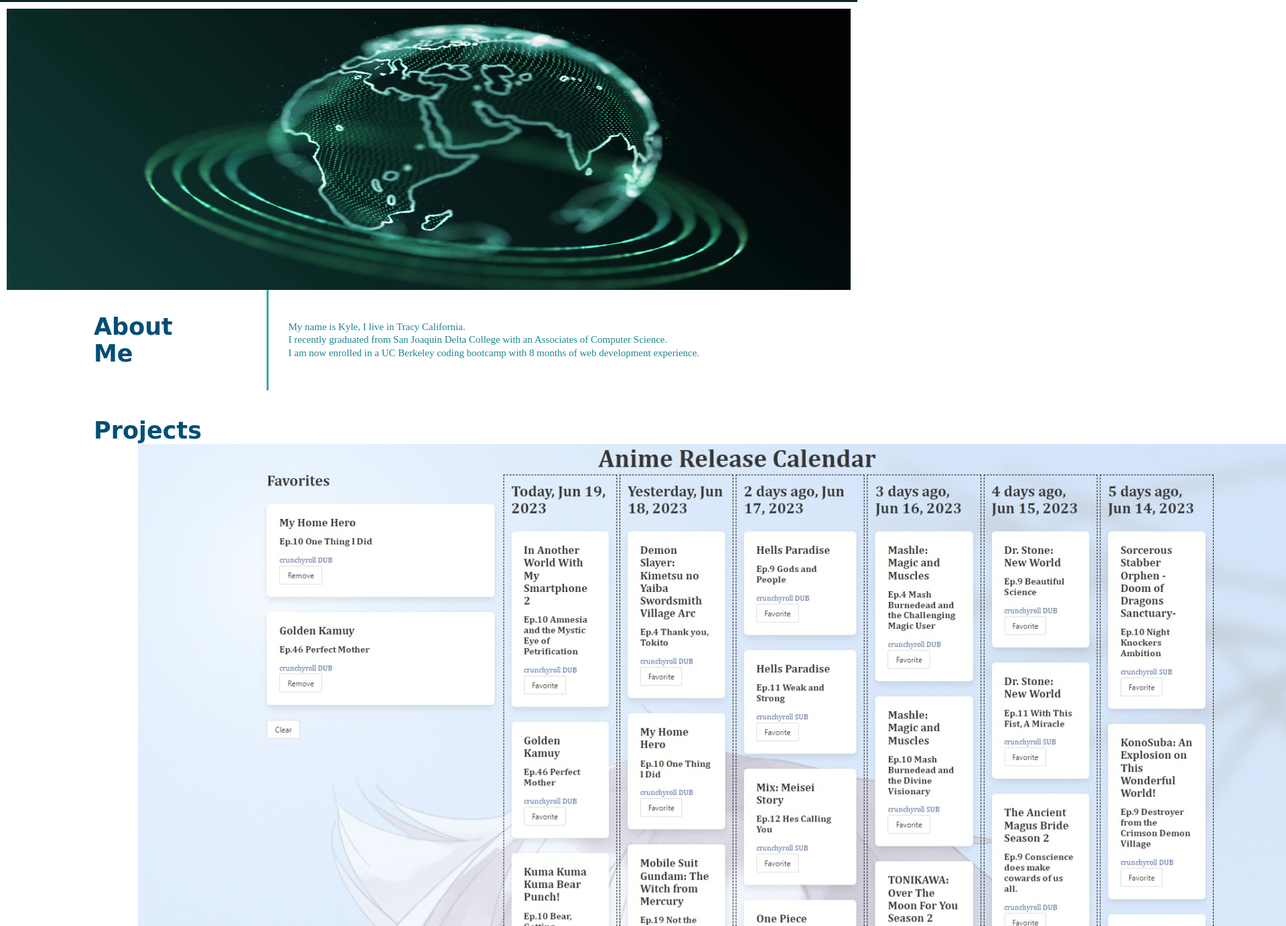
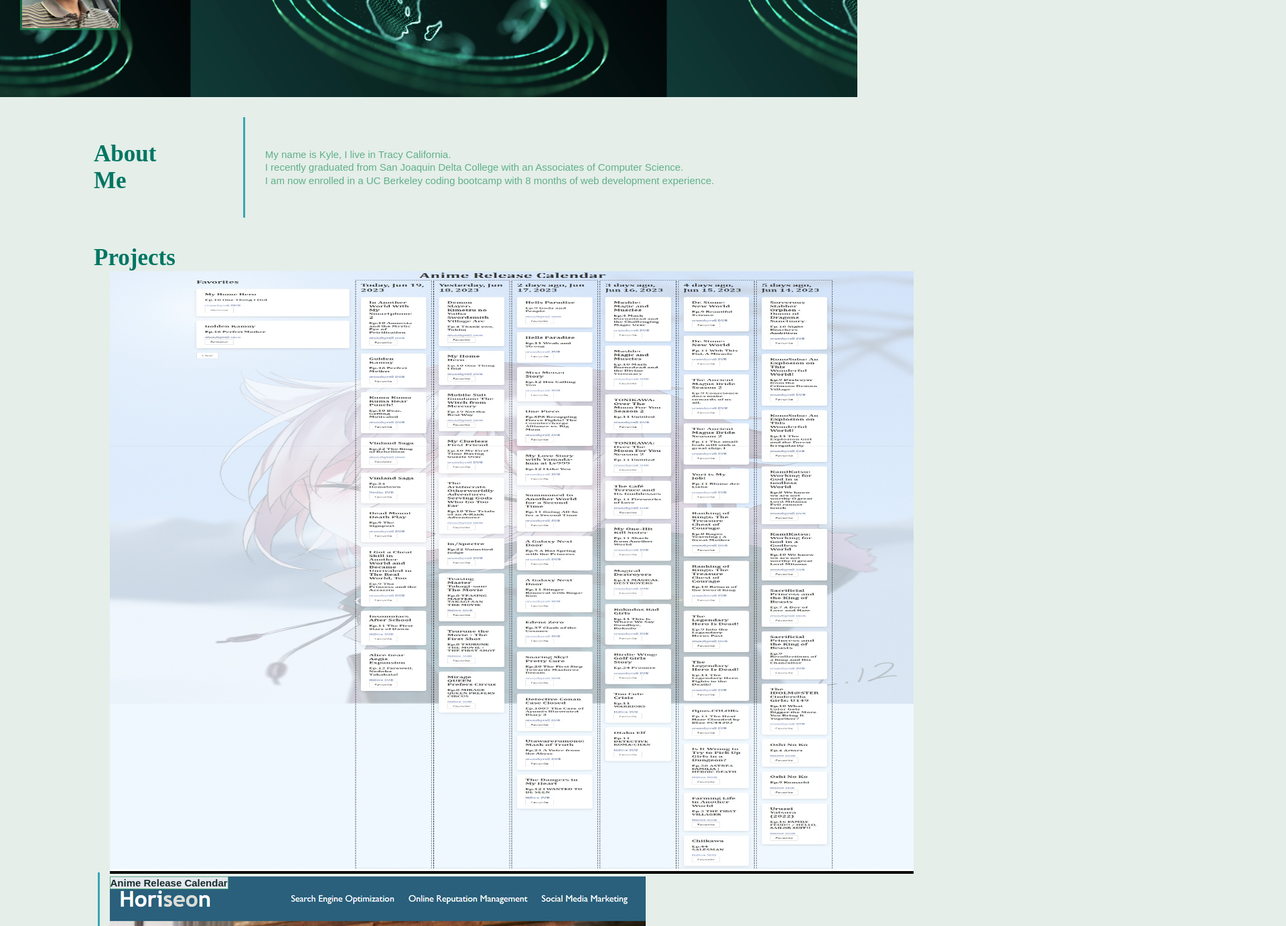
Before and after one commit to kyleespera/Challenge_2_My_Cool_Portfolio, a plain HTML site: page index.html in a window 1280 px wide. Shown: the part 337-1720 px from the top of the page at 67% size, 1920 px wide, since content can reach past the window. Drawn offline with Linux system fonts and the light colour scheme; files that its build step writes are made by us from their sources.

Commit message:
fixed images and css folder

```diff
--- a/Assets/style.css
+++ b/Assets/css/style.css
@@ -1,5 +1,5 @@
 :root {
-    --primary-color:#1c8591;
+    --primary-color:#1c9157a9;
   }
 
   * {
@@ -7,20 +7,18 @@
       padding: 0;
       box-sizing: border-box;
     }
-    <style>
-    @import url('https://fonts.googleapis.com/css2?family=Kanit:wght@300;400;500;600&display=swap');
-  </style>
+
 
   body {
-      color: #1c8591;
+      color: #1c5a91;
       font-family: 'Kanit', sans-serif;
-      background-color: rgb(229, 232, 238);
+      background-color: rgb(229, 238, 233);
     }
 
   /* apply styles to <header> */
   header {
       padding: 20px 35px;
-      background-color: #0a2527;
+      background-color: #021418;
       display:flex;
       justify-content: space-between;
       flex-wrap: wrap;
@@ -64,8 +62,8 @@
 /*apply style to hero image*/
 .hero{
     height: 400px;
-    background-image: url("../images/hero-bg.jpg");
-    background-size: cover;
+    background-image: url("../images/animation-of-the-particle-rings-around-digital-globe-free-video.jpg");
+    background-size: contain;
     background-position: center;
     display: flex;
     justify-content: flex-end;
@@ -92,7 +90,7 @@
   }
 
 
-/*Work section style*/
+/*project section style*/
 .about{
     display: flex;
     flex-wrap: wrap;
@@ -109,8 +107,8 @@
 
 .section-title {
     font-size: 35px;
-    font-family:cursive;
-    color: #024e76;
+    font-family:kanit;
+    color: #027663;
     margin: 0 0 0 80px;
     width: 50%;
   }
@@ -182,10 +180,10 @@
 
 figcaption{
   position: absolute;
-  margin-left: 5px;
-  margin-top: -20%;
-  font-size: 12px;
-  font-style: italic;
+  margin-left: 0px;
+  margin-top: 0%;
+  font-size: 15px;
+  font-style: kanit;
   font-weight: bold;
   color:  rgb(22, 44, 44);
   border: solid 1px var(--primary-color);
@@ -198,6 +196,7 @@ figcaption{
   grid-row-start: 2;
   grid-row-end: 4;
   position: relative;
+
 
   }
 
--- a/index.html
+++ b/index.html
@@ -5,41 +5,28 @@
     <meta http-equiv="X-UA-Compatible" content="IE=edge">
     <meta name="viewport" content="width=device-width, initial-scale=1.0">
     <title>Kyle Espera Portfolio</title>
-    <link rel ="stylesheet" href="./assets/css/style.css" />
-    <link rel="preconnect" href="https://fonts.googleapis.com">
-<link rel="preconnect" href="https://fonts.gstatic.com" crossorigin>
-<link href="https://fonts.googleapis.com/css2?family=Kanit:wght@300;400;500;600&display=swap" rel="stylesheet">
-
+    <link rel ="stylesheet" href="./assets/css/style.css"/>
 </head>
 <body>
-
+<!--Header-->
 <header>
 
         <h1>Kyle Espera</h1>
-        <img src="./Assets/IMG_4376.jpeg" alt="employee photo"
-        width="300" height="300"/>
-
-
-
 
     <nav>
-
         <ul>
           <li><a href="#about-me"> About Me</a></li>
            <li><a href="#work">Work</a></li>
            <li><a href="#contact-me">Contact Me</a></li>
            <li><a href="./resume.html">Resume</a></li>
         </ul>
-
     </nav>
 </header>
 
     <!--hero-->
-<section class="hero">
-    <img src="./Assets/animation-of-the-particle-rings-around-digital-globe-free-video.jpg" alt="globe" id="image"
-    width="1340" height="420"/>
-
-</section>
+    <section class="hero">
+        <img class="image2" src="./assets/images/IMG_4376.jpeg" alt="employee photo"/>
+    </section>
 
  <!-- About section -->
  <section id="about-me" class="about">
@@ -69,27 +56,26 @@
         <!--CSS grid of images-->
         <div class="container">
             <div id="gallery">
-                <a href=https://jakrau.github.io/ARC>
-                    <div class="project" id="focus">
-                        <img src="./Assets/ARC-Preview.jpeg" alt="Accessibility Challenge" />
-                        <h3>ARC</h3>
-                        <p>
-                            Anime Release Calendar
-                        </p>
-                    </div>
+            <figure class="gallery_item gallery_item--1">
+                <a href="https://jakrau.github.io/ARC">
+                     <img src="./assets/images/ARC-Preview.jpeg" class="gallery_img" alt="Project 1"
+                     width="1200"
+                     height="900"/>
+                        <figcaption>Anime Release Calendar</figcaption>
                 </a>
+            </figure>
 
-                <div class="project">
+                <figure class="gallery_item gallery_item--3">
                     <a href="https://kyleespera.github.io/Challenge_1_Awesome_Code_Refactor/">
-                    <img src="./Assets/01-html-css-git-homework-demo.png" alt="Lodgings" />
-                    <h3>Horiseon Code Refactor</h3>
-                    <p>Code Refactor.</p>
-                </div>
+                    <img src="./assets/images/01-html-css-git-homework-demo.png" alt="Code Refactor" />
+                    <figcaption>Horiseon Code Refactor</figcaption>
+                    </a>
+            </figure>
 
-        </section>
+</section>
 
 
-       <!-- Contact me section -->
+       <!-- Section for contacts-->
        <section id="contact-me" class="about">
         <div class="flex-row">
             <h2 class="section-title">Contact Me</h2>
@@ -99,7 +85,7 @@
         </div>
         <div class="contact-info">
         <ul>
-            <!--List item elements-->
+            <!--List of item elements-->
             <li>
                 <a href="#number">415-412-7465</a>
             </li>
```
Also changed, not shown: Assets/images/01-html-css-git-homework-demo.png (renamed from Assets/01-html-css-git-homework-demo.png), Assets/images/ARC-Preview.jpeg (renamed from Assets/ARC-Preview.jpeg), Assets/images/IMG_4376.jpeg (renamed from Assets/IMG_4376.jpeg), Assets/images/animation-of-the-particle-rings-around-digital-globe-free-video.jpg (renamed from Assets/animation-of-the-particle-rings-around-digital-globe-free-video.jpg), 1 other file.
